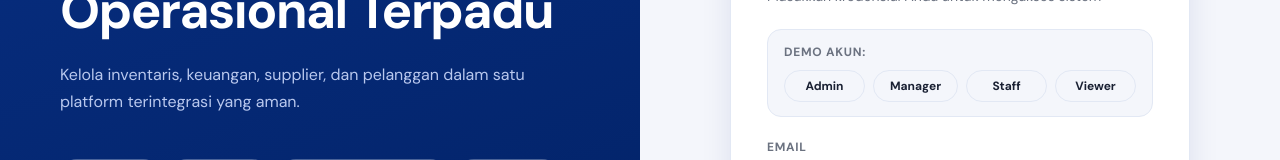
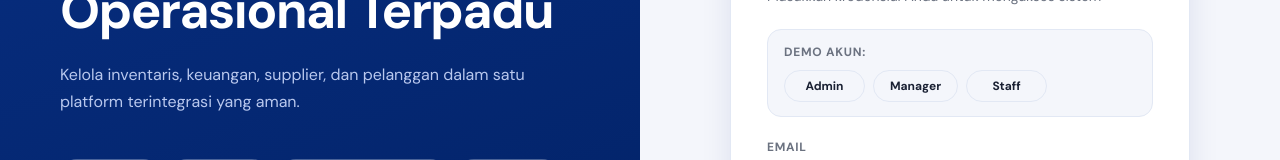
Before and after one commit to keazzfaa/systemadminlocal, a React (Vite) app: page /login in a window 1280 px wide. Shown: the part 243-403 px from the top of the page. Built offline with nearby package versions, Linux system fonts and the light colour scheme.

Commit message:
fix viewer

```diff
--- a/src/Login.jsx
+++ b/src/Login.jsx
@@ -16,7 +16,6 @@ export default function Login() {
     { label:"Admin",   email:"admin@neuralops.id",   pass:"admin123"   },
     { label:"Manager", email:"marcus@neuralops.id",  pass:"manager123" },
     { label:"Staff",   email:"sari@neuralops.id",    pass:"staff123"   },
-    { label:"Viewer",  email:"viewer@neuralops.id",  pass:"viewer123"  },
   ];
 
   const submit = () => {
--- a/src/context.jsx
+++ b/src/context.jsx
@@ -6,14 +6,12 @@ const ROLES = {
   admin:   { label: "Administrator", color: "red",    perms: ["all"] },
   manager: { label: "Manager",       color: "navy",   perms: ["dashboard","inventory","cashflow","reports","supplier","customer"] },
   staff:   { label: "Staff",         color: "green",  perms: ["dashboard","inventory","sales"] },
-  viewer:  { label: "Viewer",        color: "muted",  perms: ["dashboard","reports"] },
 };
 
 const SEED_USERS = [
   { id:1, name:"Super Admin",   email:"admin@neuralops.id",   role:"admin",   avatar:"SA", password:"admin123"   },
   { id:2, name:"Marcus Tan",    email:"marcus@neuralops.id",  role:"manager", avatar:"MT", password:"manager123" },
   { id:3, name:"Sari Dewi",     email:"sari@neuralops.id",    role:"staff",   avatar:"SD", password:"staff123"   },
-  { id:4, name:"Viewer Guest",  email:"viewer@neuralops.id",  role:"viewer",  avatar:"VG", password:"viewer123"  },
 ];
 
 const SEED_SUPPLIERS = [
--- a/src/global.css
+++ b/src/global.css
@@ -196,7 +196,7 @@ a { text-decoration: none; color: inherit; }
 .card.navy h2, .card.navy p { color: white; }
 
 /* ─── STAT GRID ───────────────────────────────── */
-.stat-grid { display: grid; grid-template-columns: repeat(6,1fr); gap: 16px; margin-bottom: 20px; }
+.stat-grid { display: grid; grid-template-columns: repeat(3,2fr); gap: 10px; margin-bottom: 20px; }
 .stat-card { min-height: 140px; }
 .stat-top, .card-title, .table-head { display: flex; justify-content: space-between; align-items: center; gap: 12px; }
 .card-title, .table-head { margin-bottom: 16px; }
```
Also changed, not shown: 1 other file (tests, documents, lock files or other folders).
